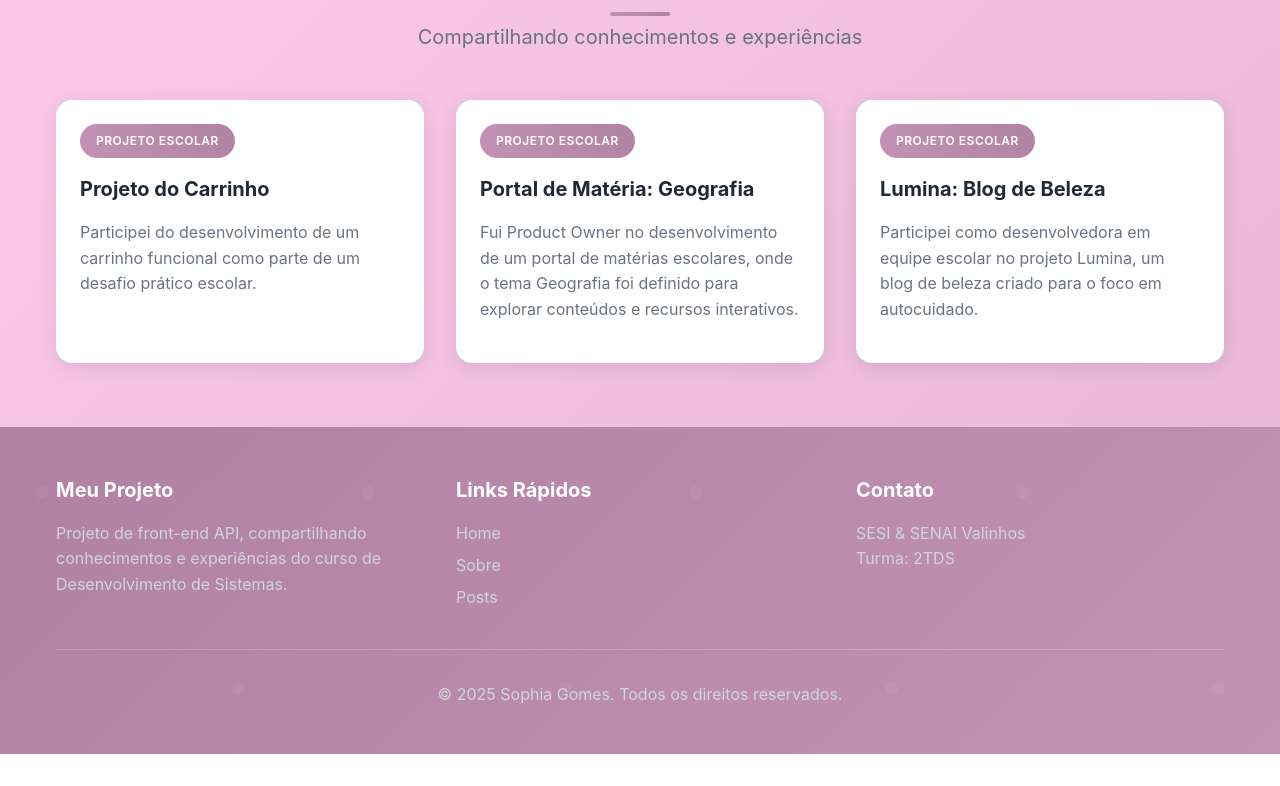
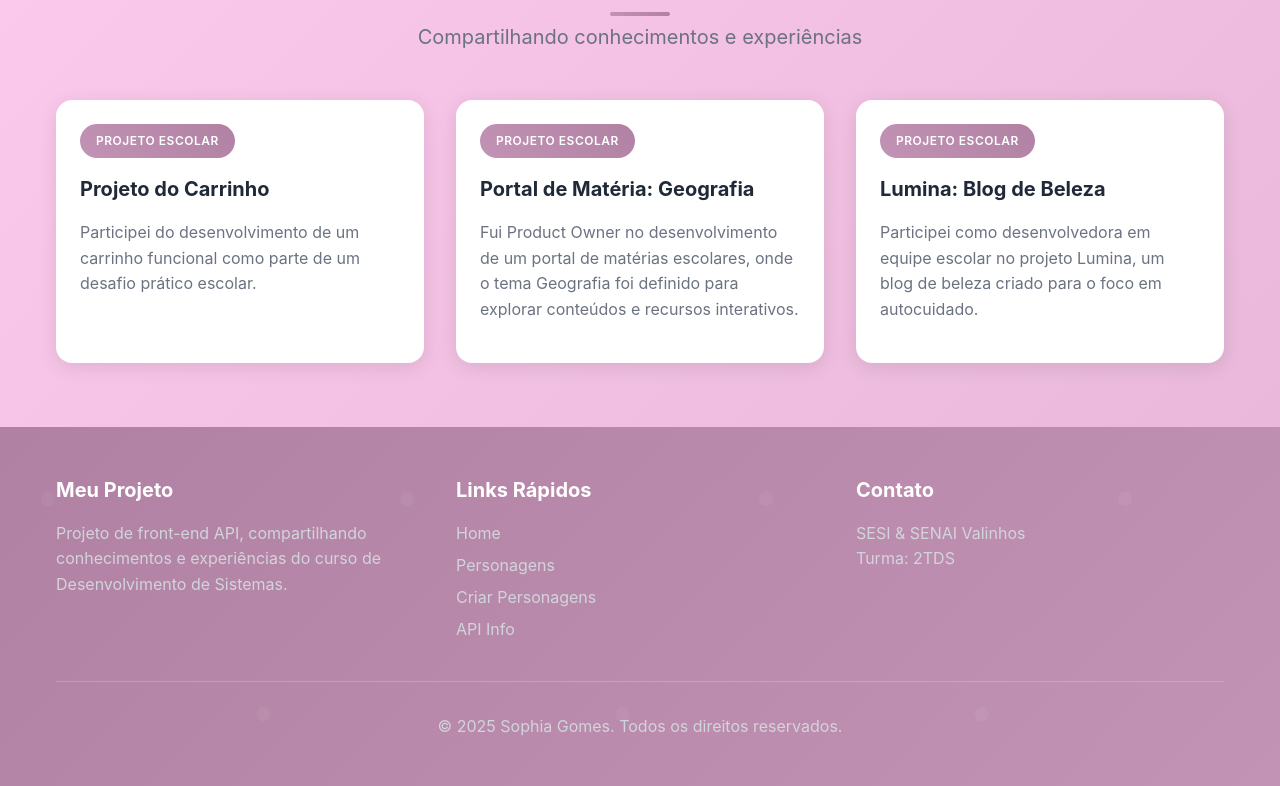
Before and after one commit to sosogomess/projeto-front-end, a Next.js app: page / in a window 1280 px wide. Shown: the part 1039-1825 px from the top of the page. Before the commit the page ends 1793 px from the top, so only its background shows below. Built offline with nearby package versions, Linux system fonts and the light colour scheme.

Commit message:
fix: fix error

```diff
--- a/src/components/Footer/Footer.jsx
+++ b/src/components/Footer/Footer.jsx
@@ -16,9 +16,10 @@
                 <div className={styles.footerSection}>
                     <h3>Links Rápidos</h3>
                     <ul className={styles.footerLinks}>
-                        <li><a href="#home">Home</a></li>
-                        <li><a href="#about">Sobre</a></li>
-                        <li><a href="#posts">Posts</a></li>
+                        <li><a href="/">Home</a></li>
+                        <li><a href="/personagens">Personagens</a></li>
+                        <li><a href="/post">Criar Personagens</a></li>
+                        <li><a href="/apiinfo">API Info</a></li>
                     </ul>
                 </div>
                 <div className={styles.footerSection}>
```
